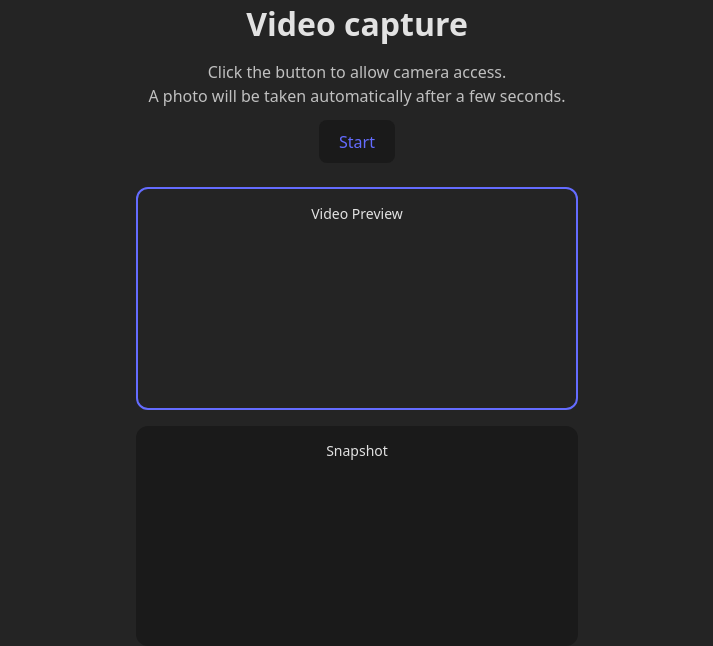
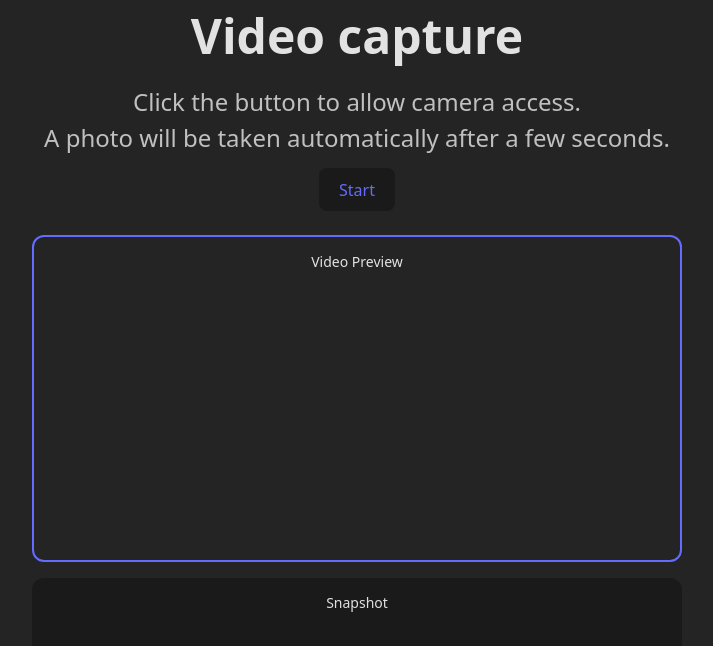
Before and after one commit to uroscvetkovic/video-capture, a React (Vite) app: page / in a window 1280 px wide. Shown: the top 646 px of the page, without its empty margins (283-996 px from the left). Built offline with nearby package versions, Linux system fonts and the light colour scheme.

Commit message:
font size tweaks

```diff
--- a/src/components/instructions/Instructions.scss
+++ b/src/components/instructions/Instructions.scss
@@ -10,13 +10,13 @@
     padding-bottom: 8px;
 
     .title {
-        font-size: clamp(2rem, 2vw, 3rem);
+        font-size: clamp(2rem, 5vw, 3rem);
         text-align: center;
         margin: 0;
     }
 
     .description {
-        font-size: clamp(1rem, 1vw, 1.5rem);
+        font-size: clamp(1rem, 2vw, 1.5rem);
         color: #c0c0c0;
         margin: 12px;
         text-align: center;
```
